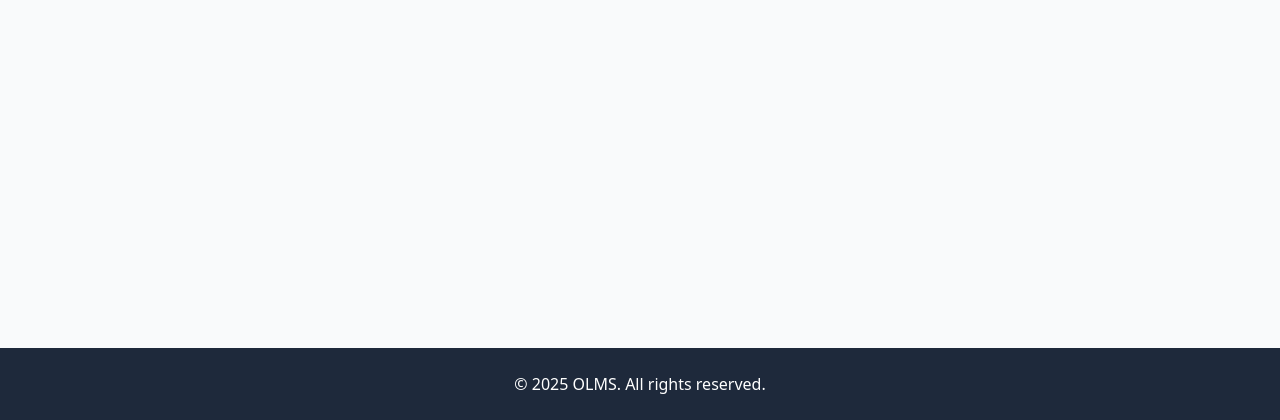
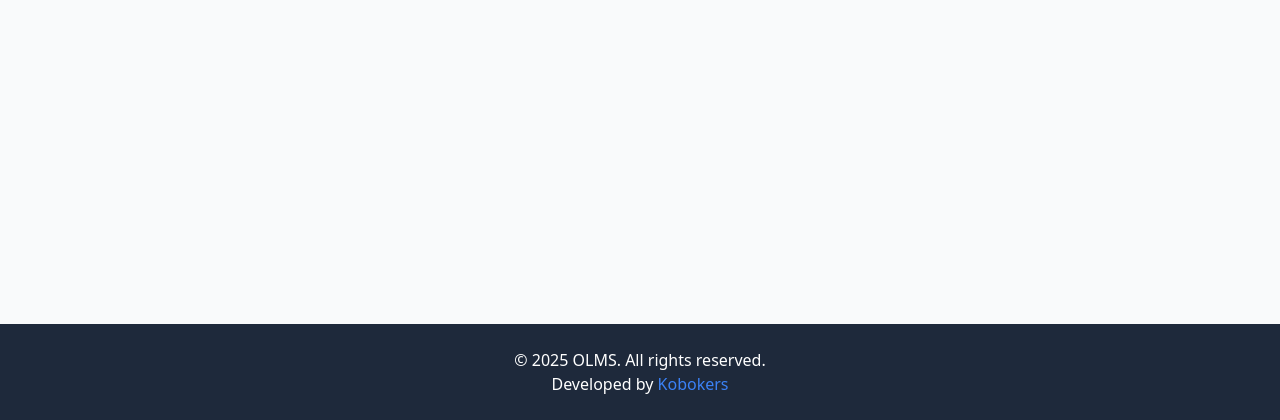
Before and after one commit to kobokers/WebFundamentalProject, a PHP site: page /index.php in a window 1280 px wide. Shown: the part 380-800 px from the top of the page. Run offline with PHP 8.4, Linux system fonts and the light colour scheme; some libraries are stand-ins or nearby versions.

Commit message:
add text footer

```diff
--- a/footer.php
+++ b/footer.php
@@ -9,6 +9,7 @@
 <footer class="bg-slate-800 dark:bg-gray-900 text-white py-6 mt-auto transition-colors duration-200">
     <div class="container mx-auto px-4 text-center">
         <p>&copy; <?php echo date('Y'); ?> OLMS. All rights reserved.</p>
+        <p>Developed by <a href="https://github.com/kobokers" target="_blank" class="text-blue-500 hover:text-blue-600">Kobokers</a></p>
     </div>
 </footer>
 
```
